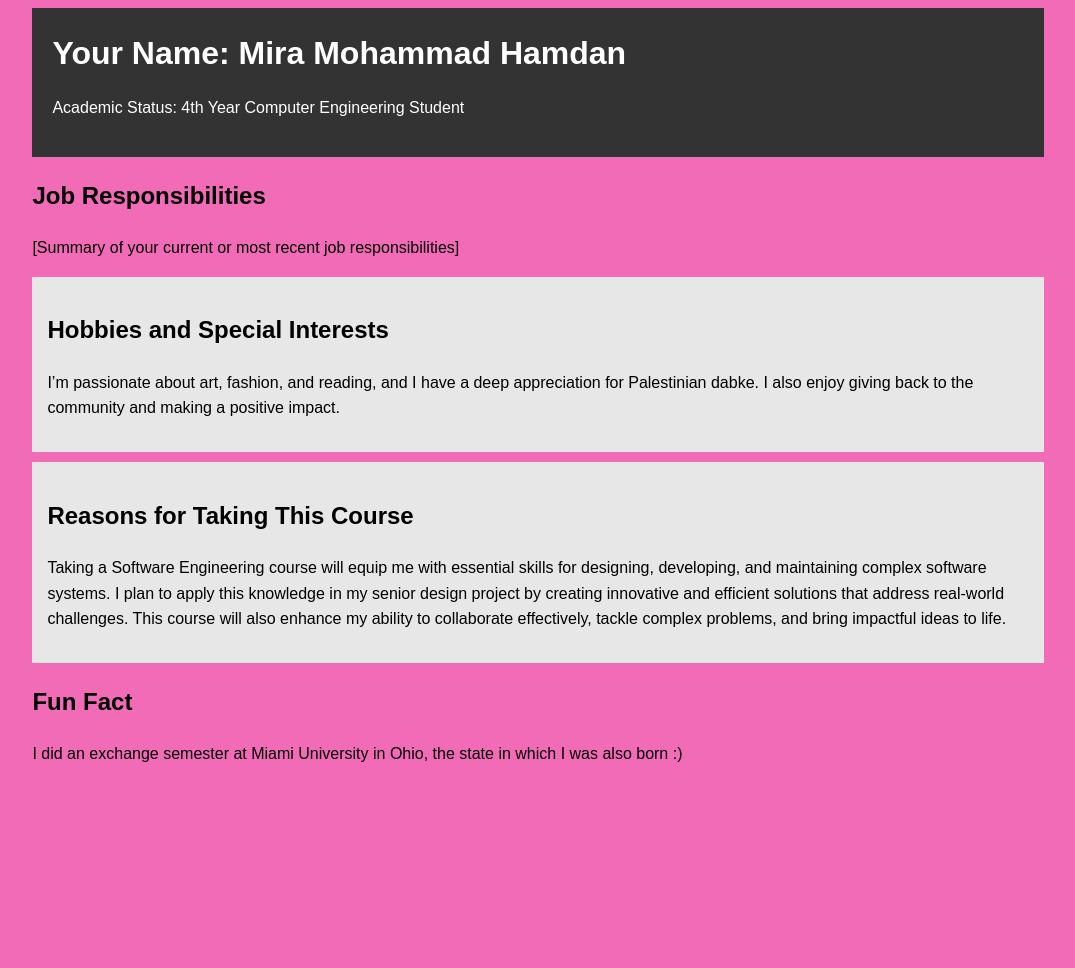
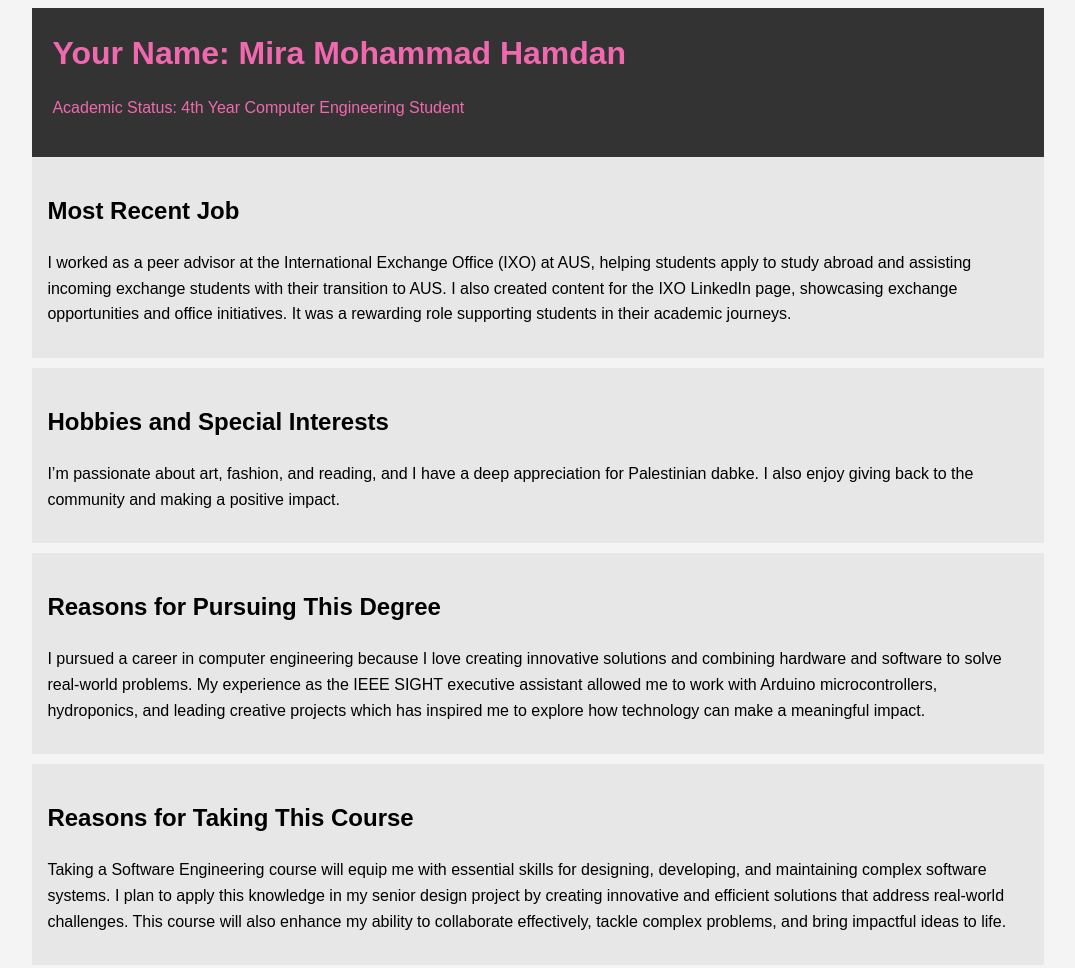
Before and after one commit to MirageArt/me, a plain HTML site: page index.html in a window 1280 px wide. Shown: the top 968 px of the page, without its empty margins (102-1177 px from the left). Before the commit the page ends 800 px from the top, so only its background shows below. Drawn offline with Linux system fonts and the light colour scheme.

Commit message:
Update index.html

```diff
--- a/index.html
+++ b/index.html
@@ -5,7 +5,7 @@
     <style>
         body {
             font-family: Arial, sans-serif;
-            background-color: #f26bb7;
+            background-color: #f4f4f4;
             line-height: 1.6;
         }
         .container {
@@ -15,7 +15,7 @@
         }
         .main-info {
             background: #333;
-            color: #fff;
+            color: #f069af;
             padding: 20px;
         }
         .main-info h1 {
@@ -35,14 +35,19 @@
             <p>Academic Status: 4th Year Computer Engineering Student</p>
         </header>
 
-        <section class="Future Career">
-            <h2>Job Responsibilities</h2>
-            <p>[Summary of your current or most recent job responsibilities]</p>
+        <section class="career">
+            <h2>Most Recent Job</h2>
+            <p>I worked as a peer advisor at the International Exchange Office (IXO) at AUS, helping students apply to study abroad and assisting incoming exchange students with their transition to AUS. I also created content for the IXO LinkedIn page, showcasing exchange opportunities and office initiatives. It was a rewarding role supporting students in their academic journeys.</p>
         </section>
 
         <section class="hobbies">
             <h2>Hobbies and Special Interests</h2>
             <p>I’m passionate about art, fashion, and reading, and I have a deep appreciation for Palestinian dabke. I also enjoy giving back to the community and making a positive impact.</p>
+        </section>
+
+        <section class="career">
+            <h2>Reasons for Pursuing This Degree</h2>
+            <p>I pursued a career in computer engineering because I love creating innovative solutions and combining hardware and software to solve real-world problems. My experience as the IEEE SIGHT executive assistant allowed me to work with Arduino microcontrollers, hydroponics, and leading creative projects which has inspired me to explore how technology can make a meaningful impact.</p>
         </section>
 
         <section class="course">
@@ -52,7 +57,7 @@
 
         <section class="fun-fact">
             <h2>Fun Fact</h2>
-            <p>I did an exchange semester at Miami University in Ohio, the state in which I was also born :)</p>
+            <p>I did an exchange semester at Miami University in Ohio, the state in which I was also born :) </p>
         </section>
     </div>
 </body>
```
